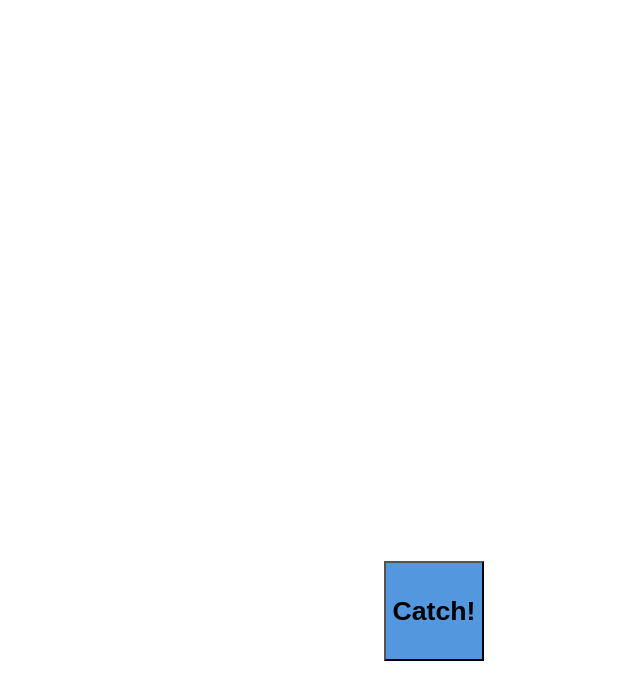
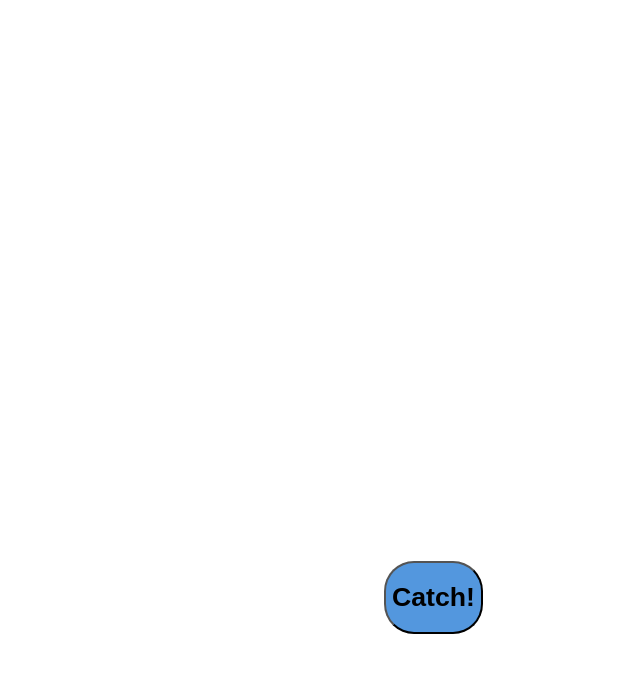
Before and after one commit to WHITEDEVIL-20/WAD, a plain HTML site: page WAD Assignment/Assignment 03/index.html in a window 1280 px wide. Shown: the part 79-778 px from the top of the page, without its empty margins (0-640 px from the left). Drawn offline with Linux system fonts and the light colour scheme.

Commit message:
Update style.css

```diff
--- a/WAD Assignment/Assignment 03/style.css
+++ b/WAD Assignment/Assignment 03/style.css
@@ -1,6 +1,5 @@
 .box1 {
-    width: 100px;
-    height: 100px;
+    border-radius: 30px;
     background-color: rgba(23, 114, 211, 0.736);
     position: absolute;
     top: 50%;
@@ -32,5 +31,5 @@
 }
 
 .box1:hover {
-    animation-duration: 2s;
+    animation-duration: .5s;
 }
```
